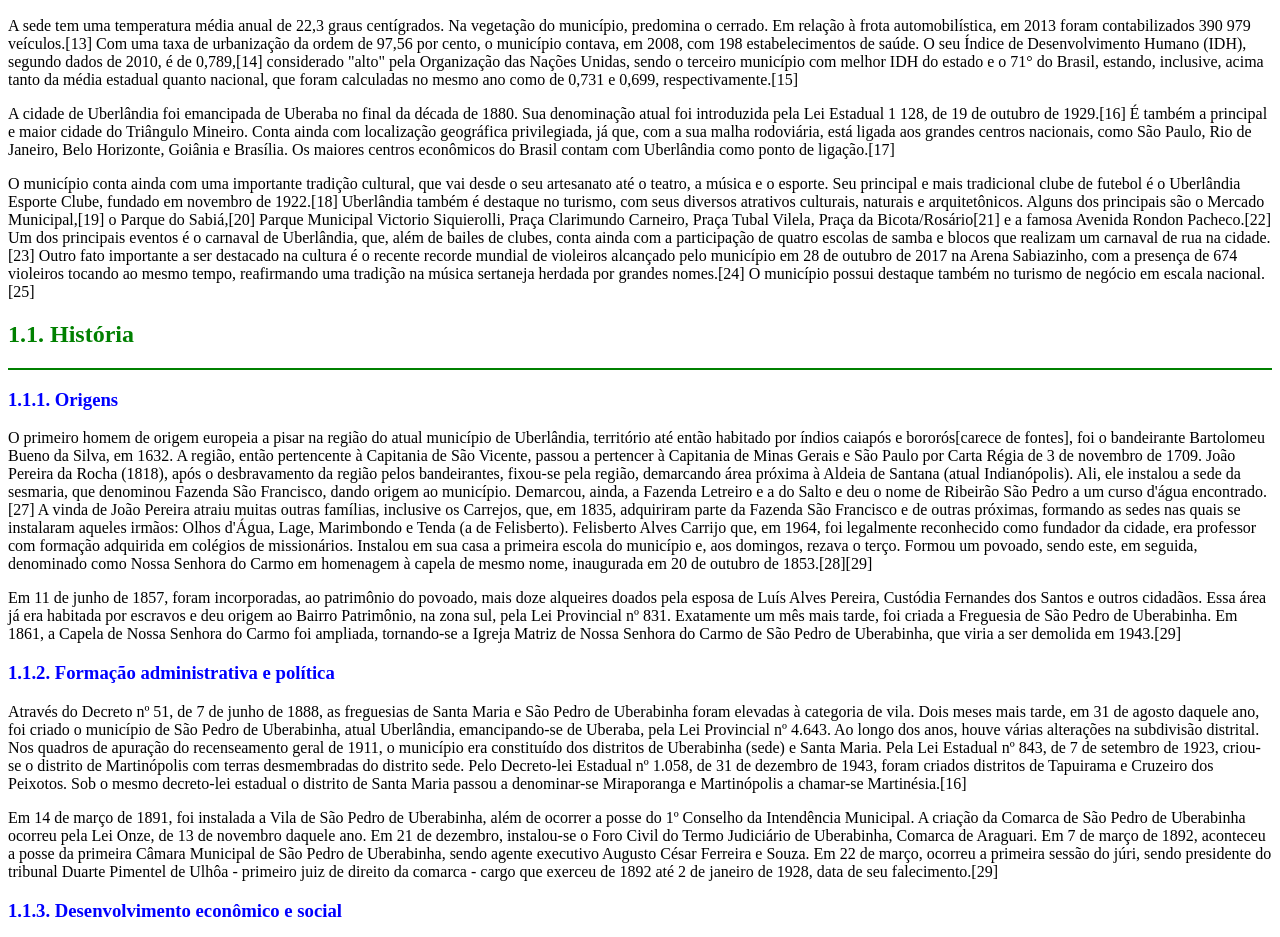
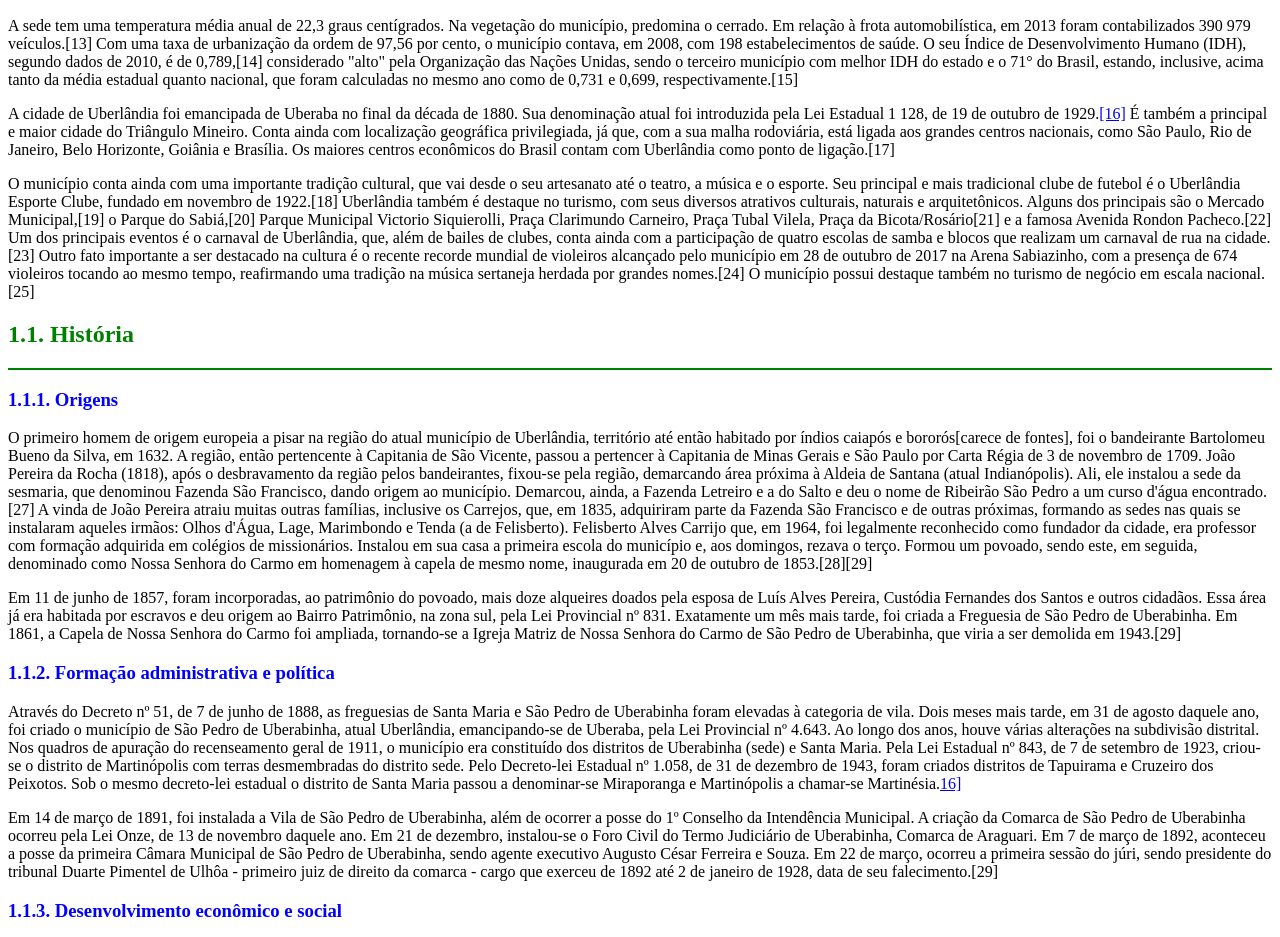
Before and after one commit to aquila-silva/iftm, a plain HTML site: page 1periodo/PWE/listas/Lista05A/index.html in a window 1280 px wide. Shown: the part 583-1520 px from the top of the page. Drawn offline with Linux system fonts and the light colour scheme.

Commit message:
Update index.html

```diff
--- a/1periodo/PWE/listas/Lista05A/index.html
+++ b/1periodo/PWE/listas/Lista05A/index.html
@@ -24,7 +24,7 @@
 
     <p>A sede tem uma temperatura média anual de 22,3 graus centígrados. Na vegetação do município, predomina o cerrado. Em relação à frota automobilística, em 2013 foram contabilizados 390 979 veículos.[13] Com uma taxa de urbanização da ordem de 97,56 por cento, o município contava, em 2008, com 198 estabelecimentos de saúde. O seu Índice de Desenvolvimento Humano (IDH), segundo dados de 2010, é de 0,789,[14] considerado "alto" pela Organização das Nações Unidas, sendo o terceiro município com melhor IDH do estado e o 71° do Brasil, estando, inclusive, acima tanto da média estadual quanto nacional, que foram calculadas no mesmo ano como de 0,731 e 0,699, respectivamente.[15]</p>
 
-    <p>A cidade de Uberlândia foi emancipada de Uberaba no final da década de 1880. Sua denominação atual foi introduzida pela Lei Estadual 1 128, de 19 de outubro de 1929.[16] É também a principal e maior cidade do Triângulo Mineiro. Conta ainda com localização geográfica privilegiada, já que, com a sua malha rodoviária, está ligada aos grandes centros nacionais, como São Paulo, Rio de Janeiro, Belo Horizonte, Goiânia e Brasília. Os maiores centros econômicos do Brasil contam com Uberlândia como ponto de ligação.[17]</p>
+    <p>A cidade de Uberlândia foi emancipada de Uberaba no final da década de 1880. Sua denominação atual foi introduzida pela Lei Estadual 1 128, de 19 de outubro de 1929.<a href="#16">[16]</a> É também a principal e maior cidade do Triângulo Mineiro. Conta ainda com localização geográfica privilegiada, já que, com a sua malha rodoviária, está ligada aos grandes centros nacionais, como São Paulo, Rio de Janeiro, Belo Horizonte, Goiânia e Brasília. Os maiores centros econômicos do Brasil contam com Uberlândia como ponto de ligação.[17]</p>
 
     <p>O município conta ainda com uma importante tradição cultural, que vai desde o seu artesanato até o teatro, a música e o esporte. Seu principal e mais tradicional clube de futebol é o Uberlândia Esporte Clube, fundado em novembro de 1922.[18] Uberlândia também é destaque no turismo, com seus diversos atrativos culturais, naturais e arquitetônicos. Alguns dos principais são o Mercado Municipal,[19] o Parque do Sabiá,[20] Parque Municipal Victorio Siquierolli, Praça Clarimundo Carneiro, Praça Tubal Vilela, Praça da Bicota/Rosário[21] e a famosa Avenida Rondon Pacheco.[22] Um dos principais eventos é o carnaval de Uberlândia, que, além de bailes de clubes, conta ainda com a participação de quatro escolas de samba e blocos que realizam um carnaval de rua na cidade.[23] Outro fato importante a ser destacado na cultura é o recente recorde mundial de violeiros alcançado pelo município em 28 de outubro de 2017 na Arena Sabiazinho, com a presença de 674 violeiros tocando ao mesmo tempo, reafirmando uma tradição na música sertaneja herdada por grandes nomes.[24] O município possui destaque também no turismo de negócio em escala nacional.[25]</p>
 
@@ -40,7 +40,7 @@
 
     <h3 style="color:blue;">1.1.2. Formação administrativa e política</h3>
 
-    <p>Através do Decreto nº 51, de 7 de junho de 1888, as freguesias de Santa Maria e São Pedro de Uberabinha foram elevadas à categoria de vila. Dois meses mais tarde, em 31 de agosto daquele ano, foi criado o município de São Pedro de Uberabinha, atual Uberlândia, emancipando-se de Uberaba, pela Lei Provincial nº 4.643. Ao longo dos anos, houve várias alterações na subdivisão distrital. Nos quadros de apuração do recenseamento geral de 1911, o município era constituído dos distritos de Uberabinha (sede) e Santa Maria. Pela Lei Estadual nº 843, de 7 de setembro de 1923, criou-se o distrito de Martinópolis com terras desmembradas do distrito sede. Pelo Decreto-lei Estadual nº 1.058, de 31 de dezembro de 1943, foram criados distritos de Tapuirama e Cruzeiro dos Peixotos. Sob o mesmo decreto-lei estadual o distrito de Santa Maria passou a denominar-se Miraporanga e Martinópolis a chamar-se Martinésia.[16]</p>
+    <p>Através do Decreto nº 51, de 7 de junho de 1888, as freguesias de Santa Maria e São Pedro de Uberabinha foram elevadas à categoria de vila. Dois meses mais tarde, em 31 de agosto daquele ano, foi criado o município de São Pedro de Uberabinha, atual Uberlândia, emancipando-se de Uberaba, pela Lei Provincial nº 4.643. Ao longo dos anos, houve várias alterações na subdivisão distrital. Nos quadros de apuração do recenseamento geral de 1911, o município era constituído dos distritos de Uberabinha (sede) e Santa Maria. Pela Lei Estadual nº 843, de 7 de setembro de 1923, criou-se o distrito de Martinópolis com terras desmembradas do distrito sede. Pelo Decreto-lei Estadual nº 1.058, de 31 de dezembro de 1943, foram criados distritos de Tapuirama e Cruzeiro dos Peixotos. Sob o mesmo decreto-lei estadual o distrito de Santa Maria passou a denominar-se Miraporanga e Martinópolis a chamar-se Martinésia.<a href="#16">16]</a></p>
 
     <p>Em 14 de março de 1891, foi instalada a Vila de São Pedro de Uberabinha, além de ocorrer a posse do 1º Conselho da Intendência Municipal. A criação da Comarca de São Pedro de Uberabinha ocorreu pela Lei Onze, de 13 de novembro daquele ano. Em 21 de dezembro, instalou-se o Foro Civil do Termo Judiciário de Uberabinha, Comarca de Araguari. Em 7 de março de 1892, aconteceu a posse da primeira Câmara Municipal de São Pedro de Uberabinha, sendo agente executivo Augusto César Ferreira e Souza. Em 22 de março, ocorreu a primeira sessão do júri, sendo presidente do tribunal Duarte Pimentel de Ulhôa - primeiro juiz de direito da comarca - cargo que exerceu de 1892 até 2 de janeiro de 1928, data de seu falecimento.[29]</p>
 
```
